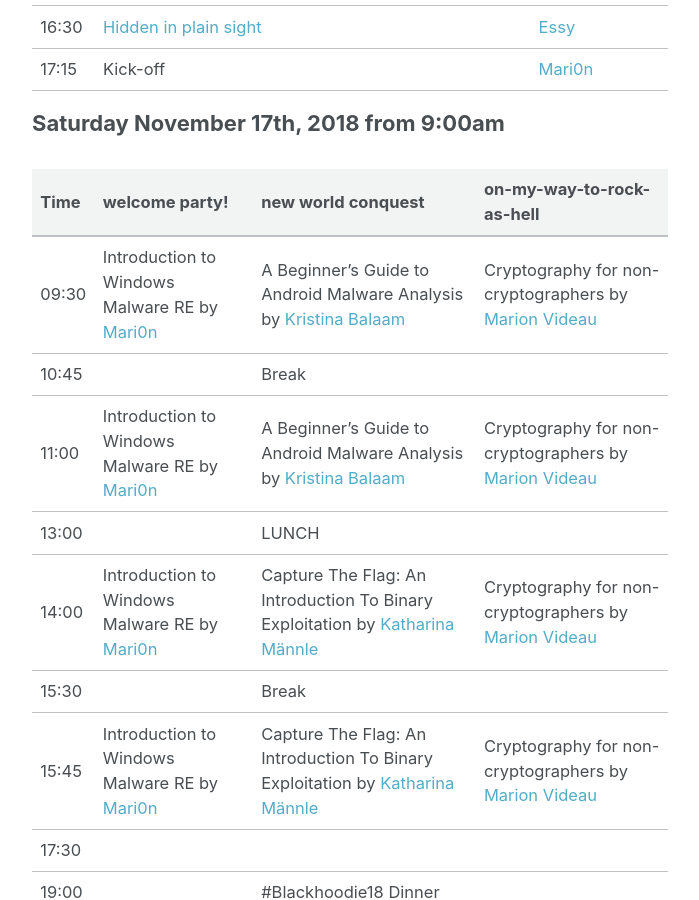
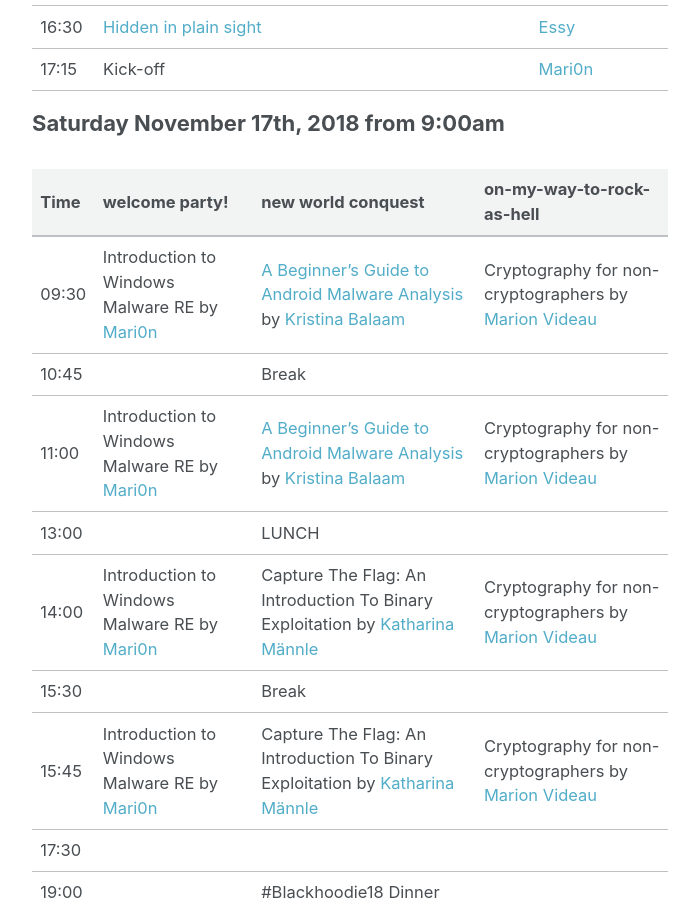
Before and after one commit to blackhoodieRE/blackhoodiere.github.io, a Jekyll site: the page built from _pages/schedule.md, in a window 1280 px wide and 900 px high, scrolled down 1442 px. Shown: the whole window, without its empty margins (290-989 px from the left). Built offline with Jekyll 4.4.1, drawn with Linux system fonts in a browser that asks for light colours; part of the change alters nothing that is shown.

```diff
--- a/_pages/schedule.md
+++ b/_pages/schedule.md
@@ -40,9 +40,9 @@ If you want to check our booklet, click [here](https://tiny.cc/bh18-booklet).
 
 | Time | welcome party! | new world conquest | on-my-way-to-rock-as-hell |
 | :--- | :--- | :--- | :--- |
-|09:30| Introduction to Windows Malware RE by [Mari0n](https://twitter.com/pinkflawd) | A Beginner's Guide to Android Malware Analysis by [Kristina Balaam](https://twitter.com/chmodxx_) | Cryptography for non-cryptographers by [Marion Videau](https://twitter.com/cry_cry_pto) |
+|09:30| Introduction to Windows Malware RE by [Mari0n](https://twitter.com/pinkflawd) | [A Beginner's Guide to Android Malware Analysis](https://github.com/chmodxx/BlackHoodie2018) by [Kristina Balaam](https://twitter.com/chmodxx_) | Cryptography for non-cryptographers by [Marion Videau](https://twitter.com/cry_cry_pto) |
 |10:45|   | Break |   |
-|11:00| Introduction to Windows Malware RE by [Mari0n](https://twitter.com/pinkflawd) | A Beginner's Guide to Android Malware Analysis by [Kristina Balaam](https://twitter.com/chmodxx_) | Cryptography for non-cryptographers by [Marion Videau](https://twitter.com/cry_cry_pto) |
+|11:00| Introduction to Windows Malware RE by [Mari0n](https://twitter.com/pinkflawd) | [A Beginner's Guide to Android Malware Analysis](https://github.com/chmodxx/BlackHoodie2018) by [Kristina Balaam](https://twitter.com/chmodxx_) | Cryptography for non-cryptographers by [Marion Videau](https://twitter.com/cry_cry_pto) |
 |13:00|   | LUNCH |   |
 |14:00| Introduction to Windows Malware RE by [Mari0n](https://twitter.com/pinkflawd) | Capture The Flag: An Introduction To Binary Exploitation by [Katharina Männle](https://twitter.com/mnnle) | Cryptography for non-cryptographers by [Marion Videau](https://twitter.com/cry_cry_pto) |
 |15:30|   | Break |   |
```
